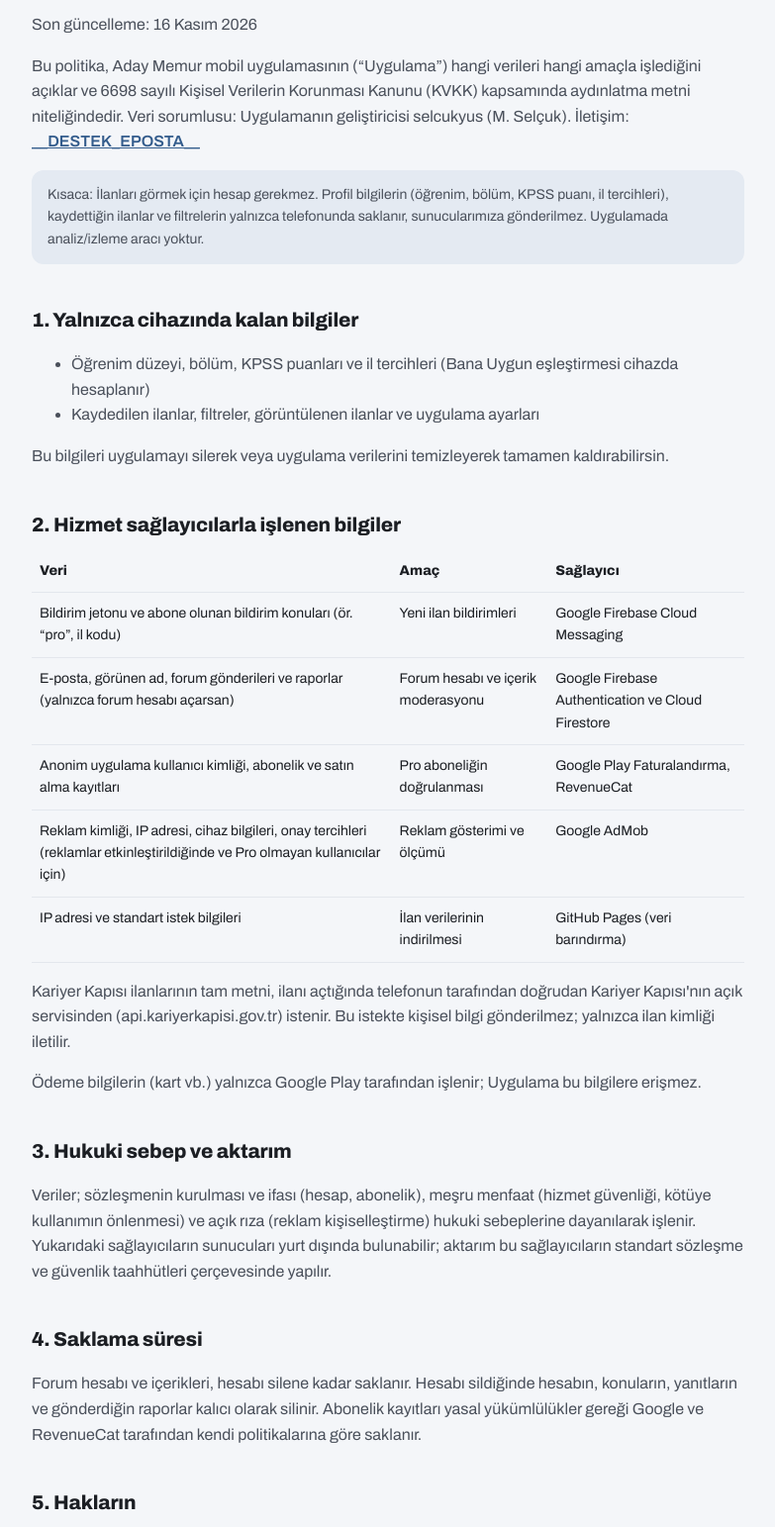
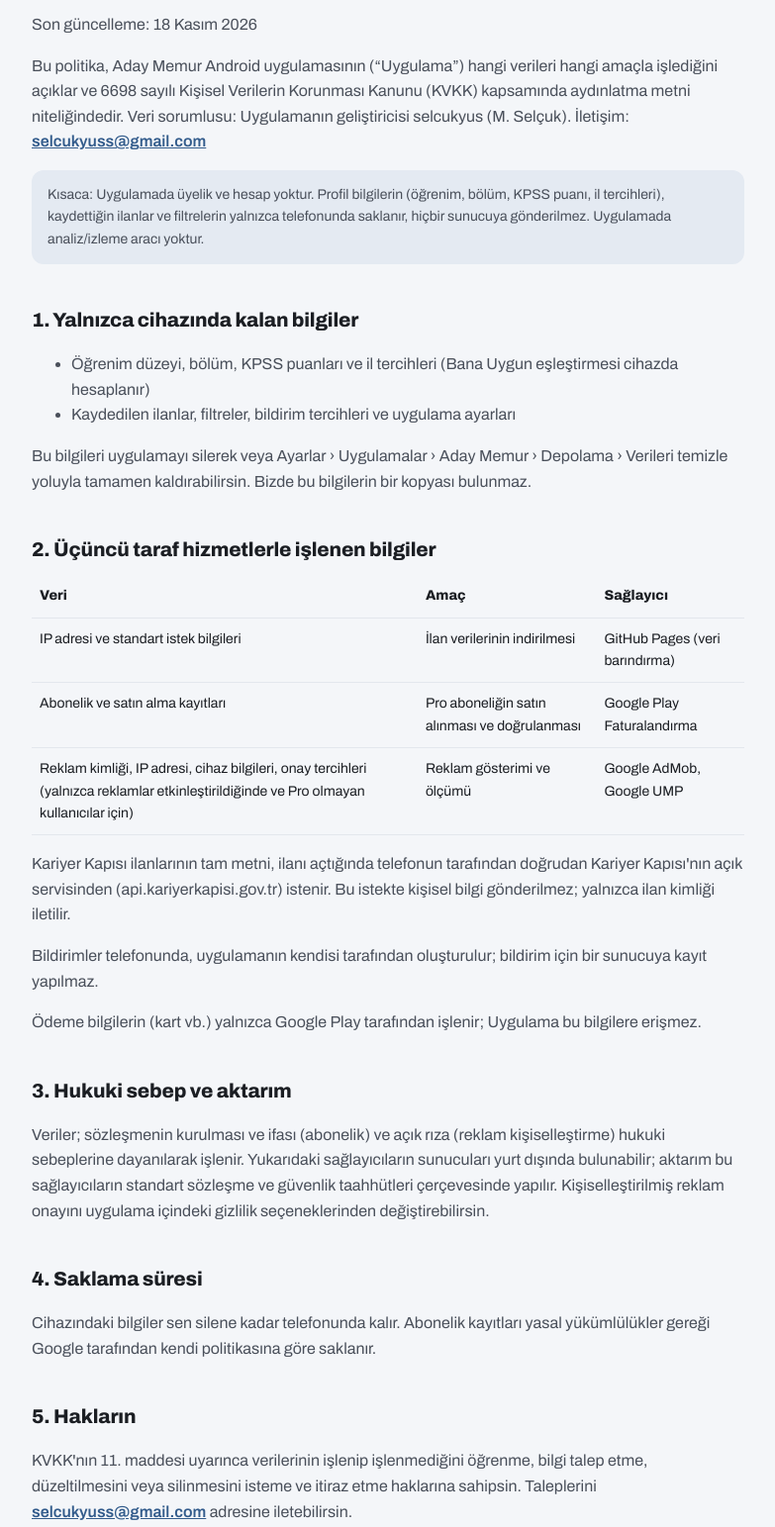
Before and after one commit to sinekvalesii/adaymemur, a plain HTML site: page web/gizlilik.html in a window 1280 px wide. Shown: the part 160-1703 px from the top of the page at 99% size, without its empty margins (248-1031 px from the left). Drawn offline with Linux system fonts and the light colour scheme.

Commit message:
Gizlilik ve koşullar: native sürüme göre güncellendi, destek e-postası
Co-Authored-By: Claude Opus 5.5 <noreply@anthropic.com>
Claude-Session: https://claude.ai/code/session_01JzAu4wHchwGNeLwhDTFj1g

```diff
--- a/web/gizlilik.html
+++ b/web/gizlilik.html
@@ -1,35 +1,34 @@
 <!doctype html><html lang="tr"><head><meta charset="utf-8"><meta name="viewport" content="width=device-width,initial-scale=1"><link rel="icon" href="favicon.svg"><link rel="preconnect" href="https://fonts.googleapis.com"><link href="https://fonts.googleapis.com/css2?family=Archivo:wght@400;600;800&display=swap" rel="stylesheet"><link rel="stylesheet" href="style.css"><title>Gizlilik Politikası — Aday Memur</title></head><body><div class="wrap"><header class="site"><img src="icon-512.png" alt=""><a href="./">Aday Memur</a></header>
 <h1>Gizlilik Politikası</h1>
-<p>Son güncelleme: 16 Kasım 2026</p>
-<p>Bu politika, Aday Memur mobil uygulamasının (“Uygulama”) hangi verileri hangi amaçla işlediğini açıklar ve 6698 sayılı Kişisel Verilerin Korunması Kanunu (KVKK) kapsamında aydınlatma metni niteliğindedir. Veri sorumlusu: Uygulamanın geliştiricisi selcukyus (M. Selçuk). İletişim: <a href="mailto:__DESTEK_EPOSTA__">__DESTEK_EPOSTA__</a></p>
-<div class="note">Kısaca: İlanları görmek için hesap gerekmez. Profil bilgilerin (öğrenim, bölüm, KPSS puanı, il tercihleri), kaydettiğin ilanlar ve filtrelerin yalnızca telefonunda saklanır, sunucularımıza gönderilmez. Uygulamada analiz/izleme aracı yoktur.</div>
+<p>Son güncelleme: 18 Kasım 2026</p>
+<p>Bu politika, Aday Memur Android uygulamasının (“Uygulama”) hangi verileri hangi amaçla işlediğini açıklar ve 6698 sayılı Kişisel Verilerin Korunması Kanunu (KVKK) kapsamında aydınlatma metni niteliğindedir. Veri sorumlusu: Uygulamanın geliştiricisi selcukyus (M. Selçuk). İletişim: <a href="mailto:selcukyuss@gmail.com">selcukyuss@gmail.com</a></p>
+<div class="note">Kısaca: Uygulamada üyelik ve hesap yoktur. Profil bilgilerin (öğrenim, bölüm, KPSS puanı, il tercihleri), kaydettiğin ilanlar ve filtrelerin yalnızca telefonunda saklanır, hiçbir sunucuya gönderilmez. Uygulamada analiz/izleme aracı yoktur.</div>
 
 <h2>1. Yalnızca cihazında kalan bilgiler</h2>
-<ul><li>Öğrenim düzeyi, bölüm, KPSS puanları ve il tercihleri (Bana Uygun eşleştirmesi cihazda hesaplanır)</li><li>Kaydedilen ilanlar, filtreler, görüntülenen ilanlar ve uygulama ayarları</li></ul>
-<p>Bu bilgileri uygulamayı silerek veya uygulama verilerini temizleyerek tamamen kaldırabilirsin.</p>
+<ul><li>Öğrenim düzeyi, bölüm, KPSS puanları ve il tercihleri (Bana Uygun eşleştirmesi cihazda hesaplanır)</li><li>Kaydedilen ilanlar, filtreler, bildirim tercihleri ve uygulama ayarları</li></ul>
+<p>Bu bilgileri uygulamayı silerek veya Ayarlar › Uygulamalar › Aday Memur › Depolama › Verileri temizle yoluyla tamamen kaldırabilirsin. Bizde bu bilgilerin bir kopyası bulunmaz.</p>
 
-<h2>2. Hizmet sağlayıcılarla işlenen bilgiler</h2>
+<h2>2. Üçüncü taraf hizmetlerle işlenen bilgiler</h2>
 <table><tr><th>Veri</th><th>Amaç</th><th>Sağlayıcı</th></tr>
-<tr><td>Bildirim jetonu ve abone olunan bildirim konuları (ör. “pro”, il kodu)</td><td>Yeni ilan bildirimleri</td><td>Google Firebase Cloud Messaging</td></tr>
-<tr><td>E-posta, görünen ad, forum gönderileri ve raporlar (yalnızca forum hesabı açarsan)</td><td>Forum hesabı ve içerik moderasyonu</td><td>Google Firebase Authentication ve Cloud Firestore</td></tr>
-<tr><td>Anonim uygulama kullanıcı kimliği, abonelik ve satın alma kayıtları</td><td>Pro aboneliğin doğrulanması</td><td>Google Play Faturalandırma, RevenueCat</td></tr>
-<tr><td>Reklam kimliği, IP adresi, cihaz bilgileri, onay tercihleri (reklamlar etkinleştirildiğinde ve Pro olmayan kullanıcılar için)</td><td>Reklam gösterimi ve ölçümü</td><td>Google AdMob</td></tr>
-<tr><td>IP adresi ve standart istek bilgileri</td><td>İlan verilerinin indirilmesi</td><td>GitHub Pages (veri barındırma)</td></tr></table>
+<tr><td>IP adresi ve standart istek bilgileri</td><td>İlan verilerinin indirilmesi</td><td>GitHub Pages (veri barındırma)</td></tr>
+<tr><td>Abonelik ve satın alma kayıtları</td><td>Pro aboneliğin satın alınması ve doğrulanması</td><td>Google Play Faturalandırma</td></tr>
+<tr><td>Reklam kimliği, IP adresi, cihaz bilgileri, onay tercihleri (yalnızca reklamlar etkinleştirildiğinde ve Pro olmayan kullanıcılar için)</td><td>Reklam gösterimi ve ölçümü</td><td>Google AdMob, Google UMP</td></tr></table>
 <p>Kariyer Kapısı ilanlarının tam metni, ilanı açtığında telefonun tarafından doğrudan Kariyer Kapısı'nın açık servisinden (api.kariyerkapisi.gov.tr) istenir. Bu istekte kişisel bilgi gönderilmez; yalnızca ilan kimliği iletilir.</p>
+<p>Bildirimler telefonunda, uygulamanın kendisi tarafından oluşturulur; bildirim için bir sunucuya kayıt yapılmaz.</p>
 <p>Ödeme bilgilerin (kart vb.) yalnızca Google Play tarafından işlenir; Uygulama bu bilgilere erişmez.</p>
 
 <h2>3. Hukuki sebep ve aktarım</h2>
-<p>Veriler; sözleşmenin kurulması ve ifası (hesap, abonelik), meşru menfaat (hizmet güvenliği, kötüye kullanımın önlenmesi) ve açık rıza (reklam kişiselleştirme) hukuki sebeplerine dayanılarak işlenir. Yukarıdaki sağlayıcıların sunucuları yurt dışında bulunabilir; aktarım bu sağlayıcıların standart sözleşme ve güvenlik taahhütleri çerçevesinde yapılır.</p>
+<p>Veriler; sözleşmenin kurulması ve ifası (abonelik) ve açık rıza (reklam kişiselleştirme) hukuki sebeplerine dayanılarak işlenir. Yukarıdaki sağlayıcıların sunucuları yurt dışında bulunabilir; aktarım bu sağlayıcıların standart sözleşme ve güvenlik taahhütleri çerçevesinde yapılır. Kişiselleştirilmiş reklam onayını uygulama içindeki gizlilik seçeneklerinden değiştirebilirsin.</p>
 
 <h2>4. Saklama süresi</h2>
-<p>Forum hesabı ve içerikleri, hesabı silene kadar saklanır. Hesabı sildiğinde hesabın, konuların, yanıtların ve gönderdiğin raporlar kalıcı olarak silinir. Abonelik kayıtları yasal yükümlülükler gereği Google ve RevenueCat tarafından kendi politikalarına göre saklanır.</p>
+<p>Cihazındaki bilgiler sen silene kadar telefonunda kalır. Abonelik kayıtları yasal yükümlülükler gereği Google tarafından kendi politikasına göre saklanır.</p>
 
 <h2>5. Hakların</h2>
-<p>KVKK'nın 11. maddesi uyarınca verilerinin işlenip işlenmediğini öğrenme, bilgi talep etme, düzeltilmesini veya silinmesini isteme ve itiraz etme haklarına sahipsin. Taleplerini <a href="mailto:__DESTEK_EPOSTA__">__DESTEK_EPOSTA__</a> adresine iletebilirsin. Hesap silme adımları: <a href="hesap-silme.html">Hesap silme</a>.</p>
+<p>KVKK'nın 11. maddesi uyarınca verilerinin işlenip işlenmediğini öğrenme, bilgi talep etme, düzeltilmesini veya silinmesini isteme ve itiraz etme haklarına sahipsin. Taleplerini <a href="mailto:selcukyuss@gmail.com">selcukyuss@gmail.com</a> adresine iletebilirsin.</p>
 
 <h2>6. Çocuklar</h2>
 <p>Uygulama 18 yaş altındaki kullanıcılara yönelik değildir.</p>
 
 <h2>7. Değişiklikler</h2>
 <p>Bu politika güncellendiğinde yeni sürüm bu sayfada yayımlanır.</p>
-<footer>Aday Memur bağımsız bir uygulamadır; hiçbir kamu kurumuyla bağlantısı yoktur. · <a href="gizlilik.html">Gizlilik</a> · <a href="kosullar.html">Koşullar</a> · <a href="hesap-silme.html">Hesap silme</a> · <a href="forum-kurallari.html">Forum kuralları</a><br>Yapım: selcukyus</footer></div></body></html>
+<footer>Aday Memur bağımsız bir uygulamadır; hiçbir kamu kurumuyla bağlantısı yoktur. · <a href="gizlilik.html">Gizlilik</a> · <a href="kosullar.html">Koşullar</a><br>Yapım: selcukyus</footer></div></body></html>
```
Also changed, not shown: web/index.html (+1 -1 lines), web/kosullar.html (+3 -3 lines), 1 other file.
